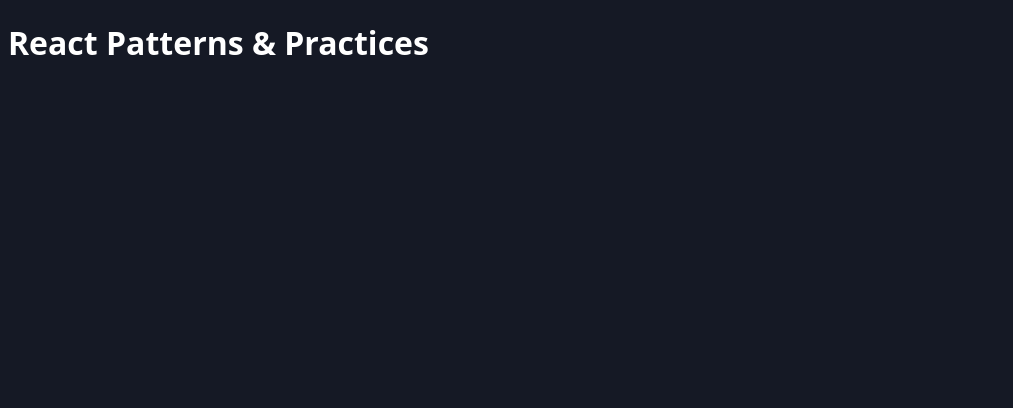
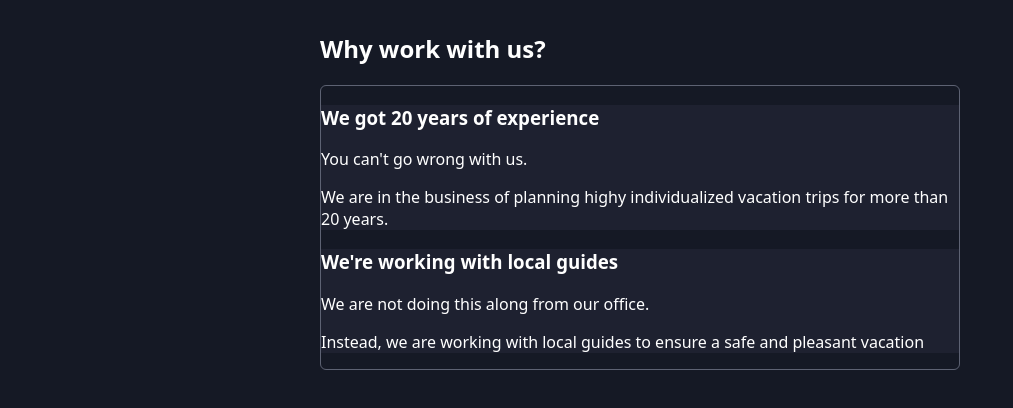
Before and after one commit to WodaMineralna/S29-React-Patterns-and-Best-Practices, a React (Vite) app: page / in a window 1280 px wide. Shown: the top 408 px of the page, without its empty margins (0-1013 px from the left). Built offline with nearby package versions, Linux system fonts and the light colour scheme.

Commit message:
Added basic HTML Elements - inside an Accordion Component

```diff
--- a/src/App.jsx
+++ b/src/App.jsx
@@ -1,5 +1,40 @@
+import Accordion from "./components/Accordion/Accordion";
+import AccordionItem from "./components/Accordion/AccordionItem";
+
 function App() {
-  return <h1>React Patterns & Practices</h1>;
+  return (
+    <main>
+      <section>
+        <h2>Why work with us?</h2>
+        <Accordion className="accordion">
+          <AccordionItem
+            title="We got 20 years of experience"
+            className="accordion-item"
+          >
+            <article>
+              <p>You can&apos;t go wrong with us.</p>
+              <p>
+                We are in the business of planning highy individualized vacation
+                trips for more than 20 years.
+              </p>
+            </article>
+          </AccordionItem>
+          <AccordionItem
+            title="We're working with local guides"
+            className="accordion-item"
+          >
+            <article>
+              <p>We are not doing this along from our office.</p>
+              <p>
+                Instead, we are working with local guides to ensure a safe and
+                pleasant vacation
+              </p>
+            </article>
+          </AccordionItem>
+        </Accordion>
+      </section>
+    </main>
+  );
 }
 
 export default App;
--- /dev/null
+++ b/src/components/Accordion/Accordion.jsx
@@ -0,0 +1,3 @@
+export default function Accordion({ children, className }) {
+  return <ul className={className}>{children}</ul>;
+}
--- /dev/null
+++ b/src/components/Accordion/AccordionItem.jsx
@@ -0,0 +1,8 @@
+export default function AccordionItem({ title, className, children }) {
+  return (
+    <li className={className}>
+      <h3>{title}</h3>
+      <div>{children}</div>
+    </li>
+  );
+}
```
